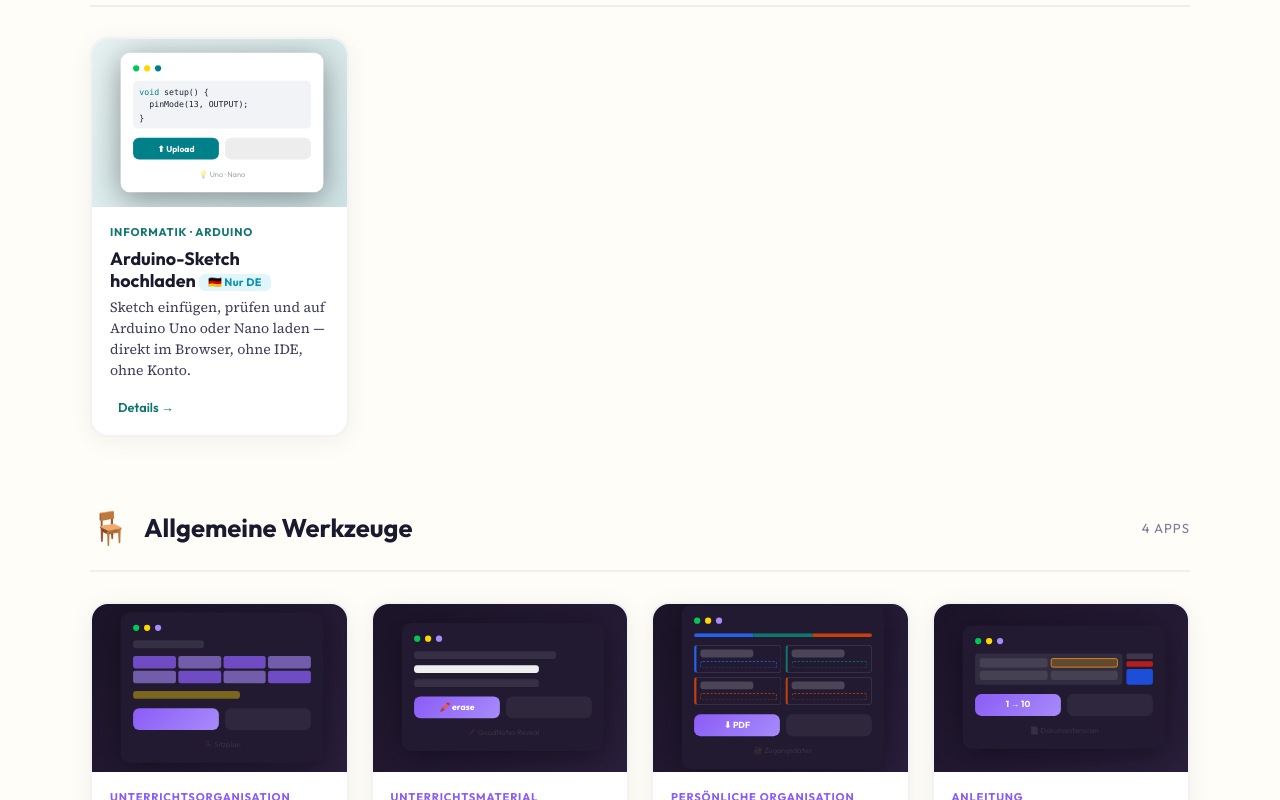
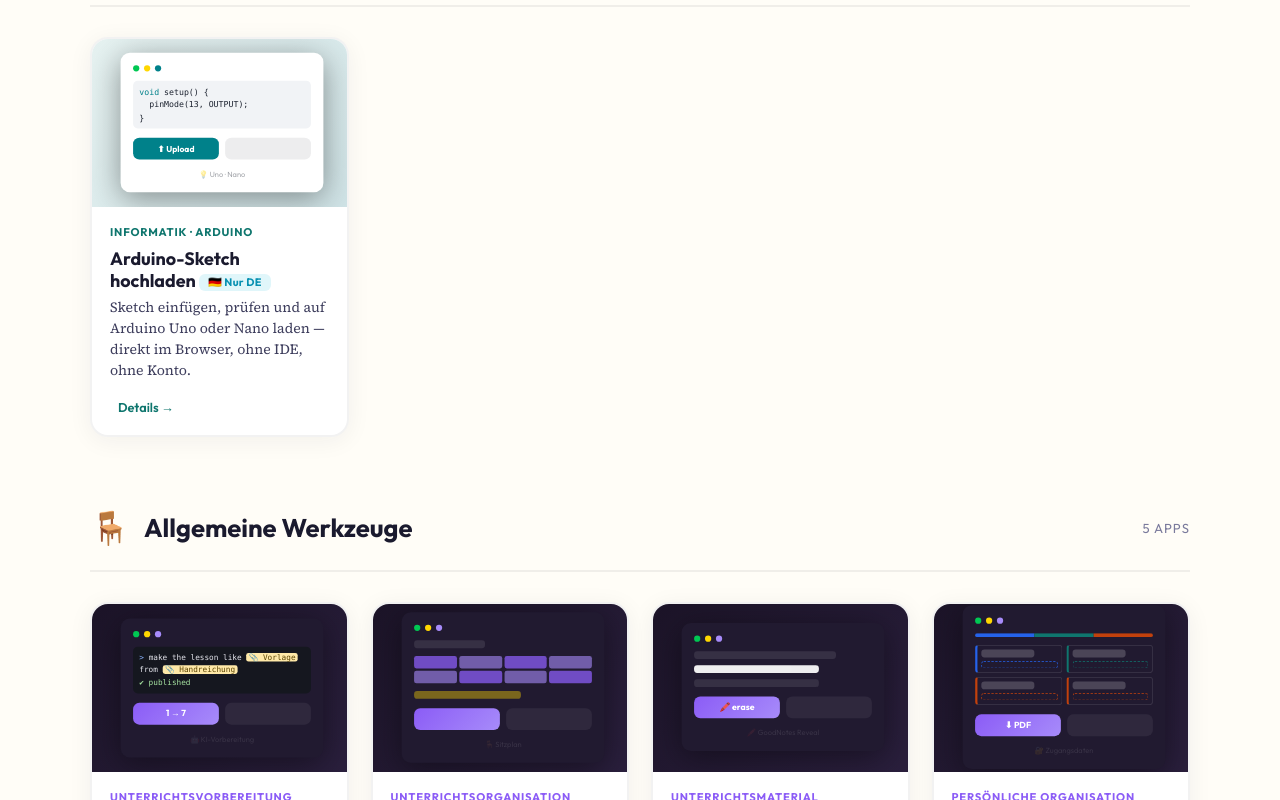
Before and after one commit to Nitrogen-ai/ClassroomSpark, a plain HTML site: page index.html in a window 1280 px wide. Shown: the part 3047-3847 px from the top of the page. Drawn offline with Linux system fonts and the light colour scheme.

Commit message:
Allgemeine Werkzeuge: Kachel KI-basierte Stundenvorbereitung mit Handreichung
Co-Authored-By: Claude Opus 5.5 <noreply@anthropic.com>

```diff
--- a/index.html
+++ b/index.html
@@ -480,7 +480,7 @@ const SUBJECTS=[
    items:["arduino"]},
   {id:"general",icon:"🪑",title:{en:"General Tools",de:"Allgemeine Werkzeuge"},
    sub:{en:"Cross-curricular helpers for planning and organising — seating plans, GoodNotes answer reveals and more.",de:"Fachübergreifende Helfer für Planung und Organisation — Sitzpläne, GoodNotes-Lösungsaufdecker und mehr."},
-   items:["sitzplan","goodnotes","zugang","scan"]}
+   items:["kiprep","sitzplan","goodnotes","zugang","scan"]}
 ];
 
 const ITEMS={
@@ -601,6 +601,14 @@ arduino:{type:"app",tag:{en:"Computer Science · Arduino",de:"Informatik · Ardu
   thumb:["linear-gradient(135deg,#e6f2f1,#cfe3e6)",mock("#00818a",`<div style="font-family:ui-monospace,Menlo,monospace;font-size:.66rem;line-height:1.55;color:#1d2330;background:#f1f3f6;border-radius:6px;padding:6px 8px;margin-bottom:8px"><span style="color:#00818a">void</span> setup() {<br>&nbsp;&nbsp;pinMode(13, OUTPUT);<br>}</div><div class="mock-btn-row"><div class="mock-btn" style="background:#00818a;display:flex;align-items:center;justify-content:center;color:#fff;font-size:.68rem;font-family:Outfit,sans-serif;font-weight:700">⬆ Upload</div><div class="mock-btn" style="background:#1d233014"></div></div>`,"<span style='color:#1d2330'>💡 Uno · Nano</span>","#ffffff")]},
 
 /* ─────────── GENERAL TOOLS ─────────── */
+kiprep:{type:"app",tag:{en:"Lesson Planning",de:"Unterrichtsvorbereitung"},
+  title:{en:"AI Lesson Prep from the Teacher's Guide",de:"KI-basierte Stundenvorbereitung mit Handreichung"},badge:[{en:"🇩🇪 DE only",de:"🇩🇪 Nur DE"},"b-de"],
+  short:{en:"A real example in 7 clickable steps: from teacher's guide, textbook pages and three prompts to a published student link.",de:"Ein echtes Beispiel in 7 Klick-Schritten: von Handreichung, Schulbuchseiten und drei Prompts bis zum veröffentlichten Schülerlink."},
+  desc:{en:"How an AI coding assistant (Claude Code in the terminal) turns the teacher's guide, textbook pages and quiz screenshots into a complete lesson: vocabulary cards with audio, reveal-the-answer tasks, a Plickers set and a Google-Forms self-check — published via GitHub Pages and shared with the class. Built for presenting to colleagues: drag the reference files into the terminal step by step.",de:"Wie ein KI-Assistent (Claude Code im Terminal) aus Handreichung, Schulbuchseiten und Quiz-Screenshots eine komplette Stunde baut: Vokabelkarten mit Ton, Lösungen zum Aufdecken, ein Plickers-Set und ein Self-Check als Google-Formular — veröffentlicht über GitHub Pages und an die Klasse weitergegeben. Gemacht zum Vorführen im Kollegium: Referenzdateien Schritt für Schritt ins Terminal ziehen."},
+  features:{en:["7 short steps: collect material → prompt with drag & drop → AI at work → check → publish → self-check → students","Animated terminal shows the three real prompts of the example lesson","Checklist of exactly the points the AI flagged as uncertain","Live links to the finished lesson page and the course overview","Notes on data protection, copyright and the teacher's responsibility"],de:["7 kurze Schritte: Material sammeln → Prompt mit Drag & Drop → KI arbeitet → prüfen → veröffentlichen → Self-Check → Klasse","Animiertes Terminal zeigt die drei echten Prompts der Beispielstunde","Checkliste genau der Stellen, die die KI selbst als unsicher markiert hat","Live-Links zur fertigen Stundenseite und zur Kursübersicht","Hinweise zu Datenschutz, Urheberrecht und Verantwortung der Lehrperson"]},
+  url:TL+"ki-stundenvorbereitung.html",online:"use",
+  thumb:["linear-gradient(135deg,#1c1428,#2a1f3d)",mock("#a78bfa",`<div style="font-family:ui-monospace,Menlo,monospace;font-size:.62rem;line-height:1.6;color:#e6e7ee;background:#15171f;border-radius:6px;padding:6px 8px;margin-bottom:8px"><span style="color:#8ab4ff">&gt;</span> make the lesson like <span style="background:#ffe9a8;color:#5a4300;border-radius:3px;padding:0 3px">📎 Vorlage</span> from <span style="background:#ffe9a8;color:#5a4300;border-radius:3px;padding:0 3px">📎 Handreichung</span><br><span style="color:#a6e3a1">✔ published</span></div><div class="mock-btn-row"><div class="mock-btn" style="background:linear-gradient(135deg,#8b5cf6,#a78bfa);display:flex;align-items:center;justify-content:center;color:#fff;font-size:.7rem;font-family:Outfit,sans-serif;font-weight:700">1 → 7</div><div class="mock-btn" style="background:#ffffff10"></div></div>`,"🤖 KI-Vorbereitung","#211a30")]},
+
 sitzplan:{type:"app",tag:{en:"Classroom Management",de:"Unterrichtsorganisation"},
   title:{en:"Seating Plan Builder",de:"Sitzplan-Werkzeug"},badge:[{en:"🇩🇪 DE only",de:"🇩🇪 Nur DE"},"b-de"],
   short:{en:"Import class list and seating wishes, model your room, let an optimiser find a fair plan.",de:"Namensliste und Sitzwünsche importieren, Raum nachbauen, faire Sitzordnung berechnen lassen."},
```
